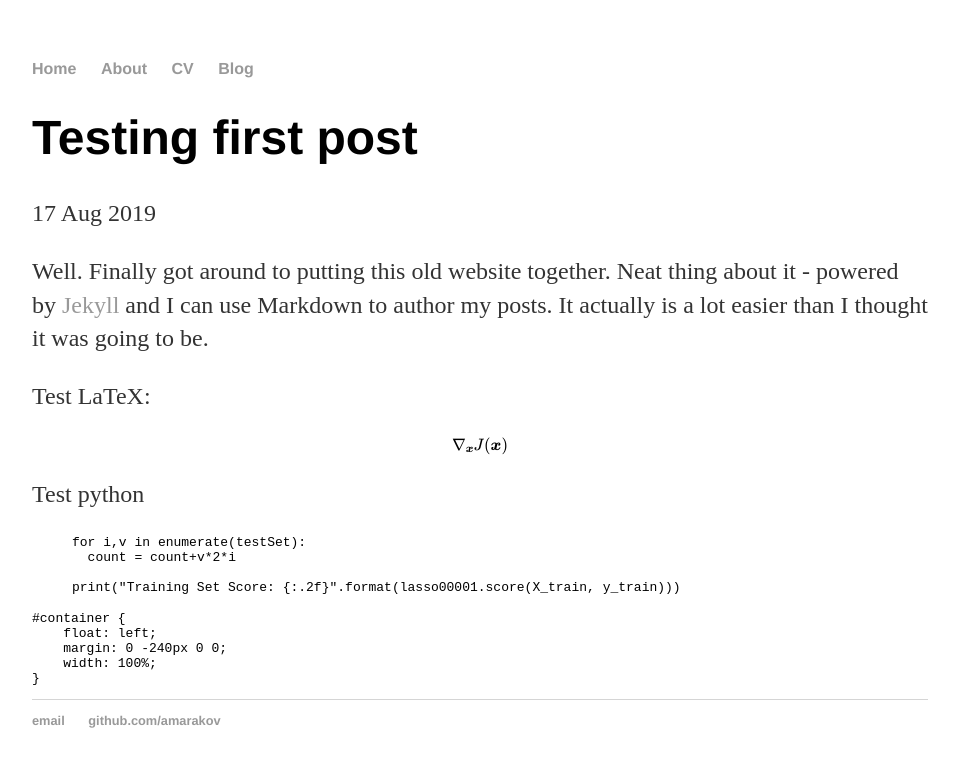
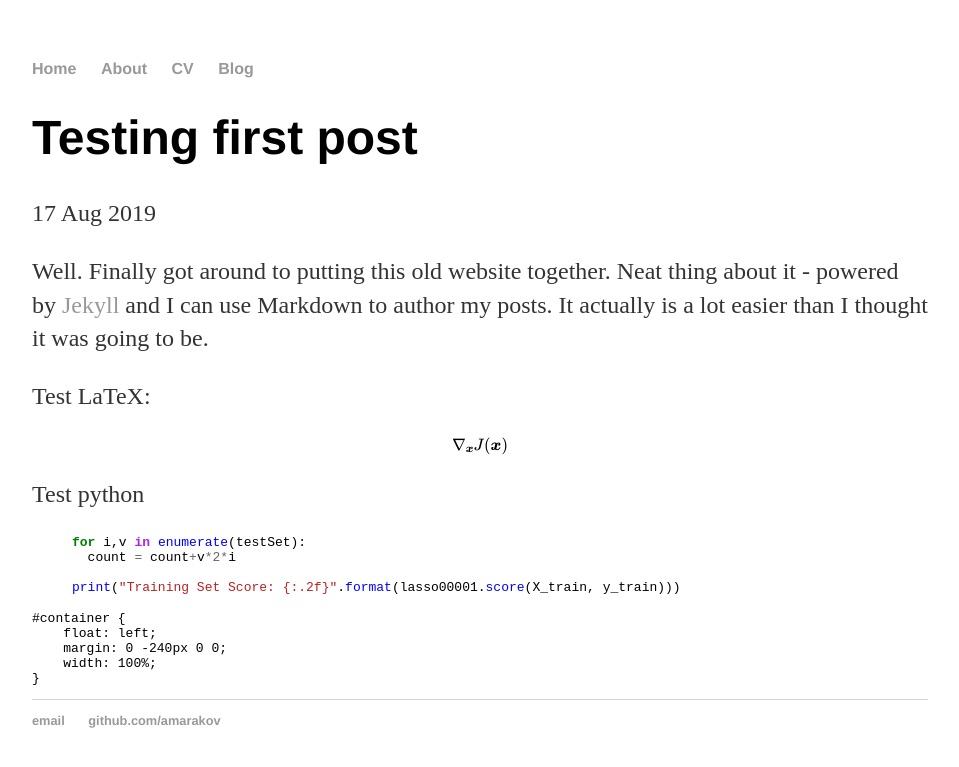
Before and after one commit to amarakov/amarakov.github.io, a Jekyll site: the page built from _posts/2019-08-17-test-post.md, in a window 1280 px wide. Shown: the top 767 px of the page, without its empty margins (160-1119 px from the left). Built offline with Jekyll 4.4.1, drawn with Linux system fonts in a browser that asks for light colours; formulas are drawn with MathJax 3.

Commit message:
Update post.html

```diff
--- a/_layouts/post.html
+++ b/_layouts/post.html
@@ -4,6 +4,7 @@
 <h1>{{ page.title }}</h1>
 <p class="meta">{{ page.date | date_to_string }}</p>
 <script src="https://cdn.mathjax.org/mathjax/latest/MathJax.js?config=TeX-AMS-MML_HTMLorMML" type="text/javascript"></script>
+<link rel="stylesheet" type="text/css" href="/css/default.css">
 <div class="post">
   {{ content }}
 </div>
```
